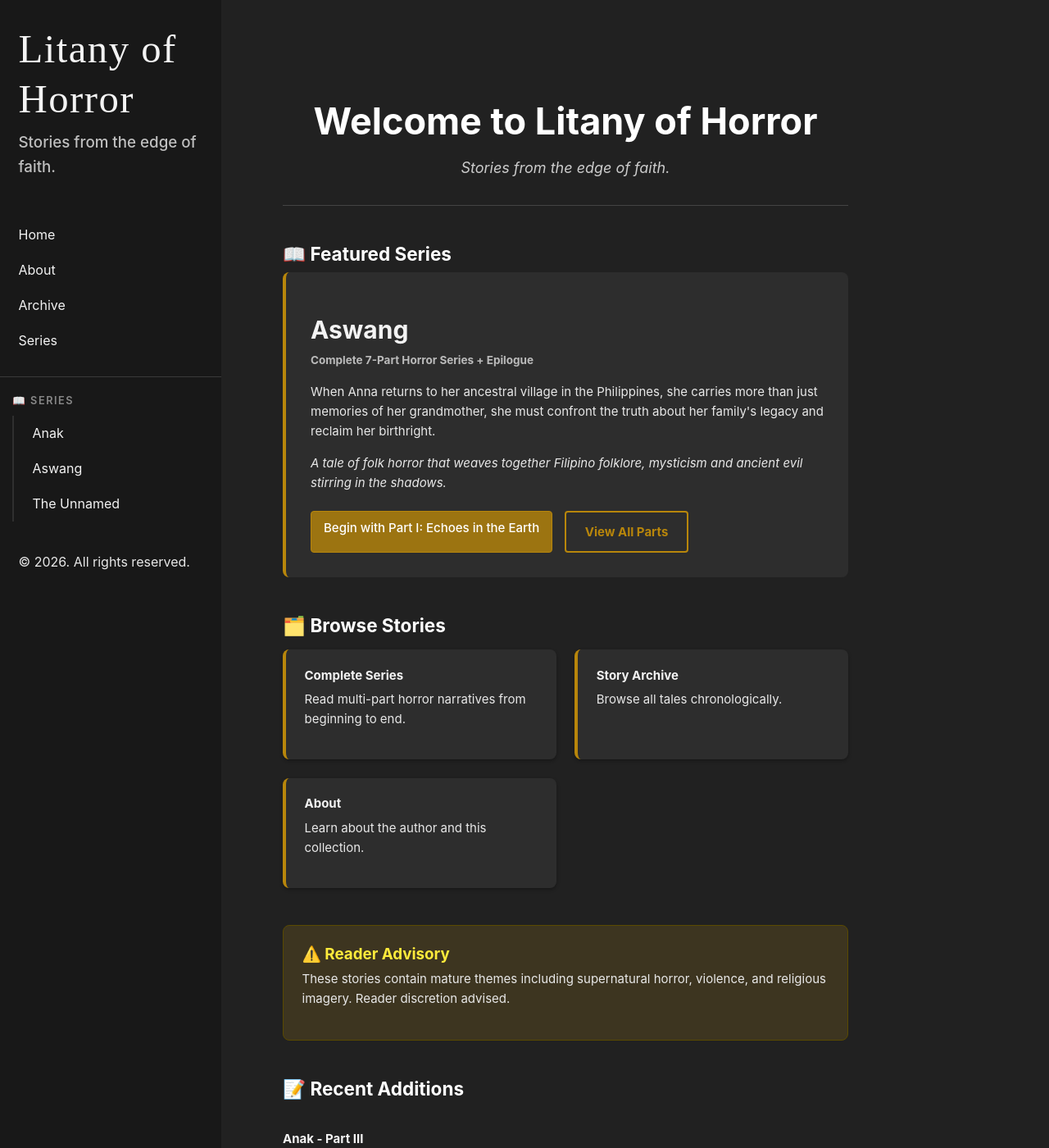
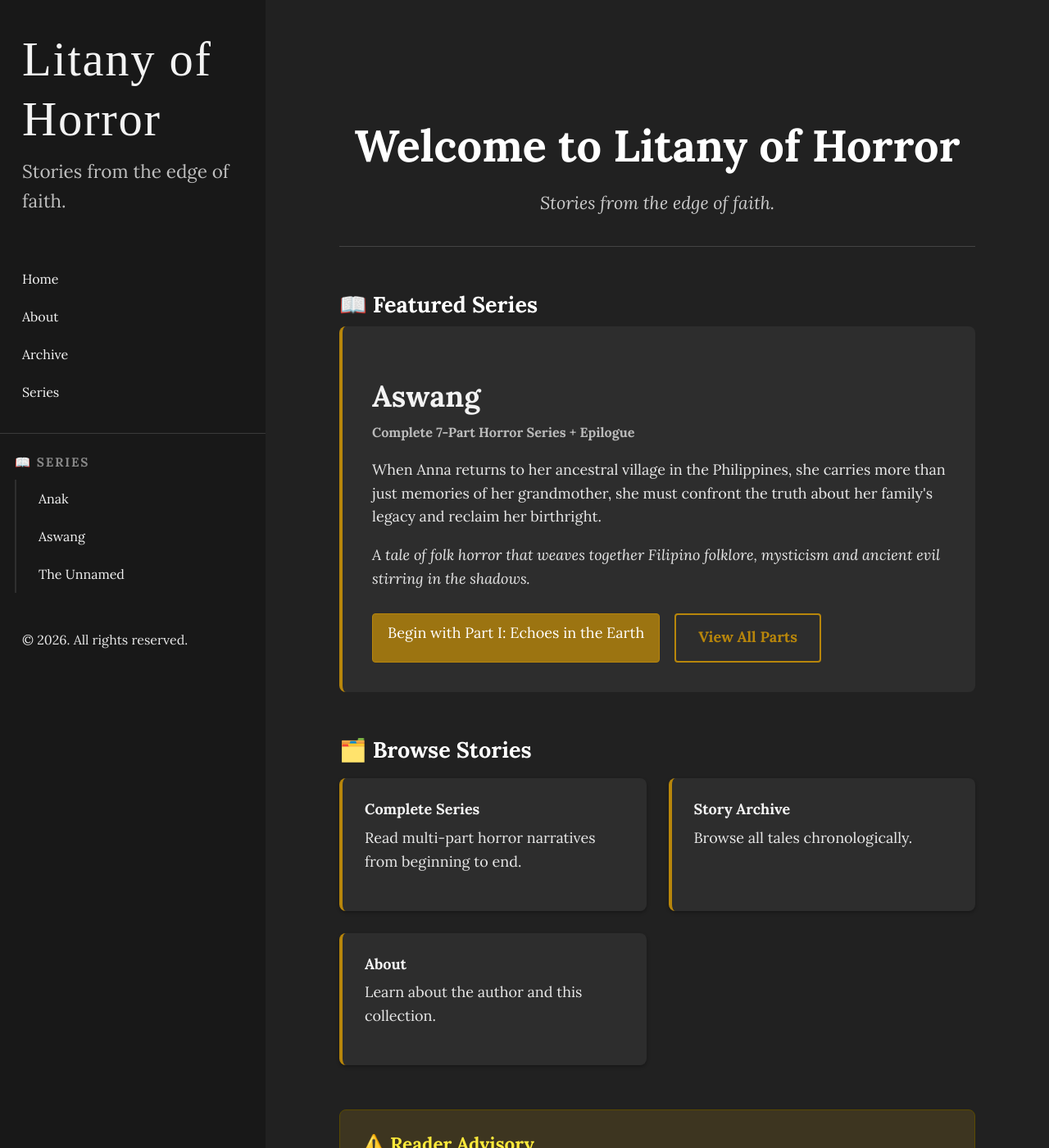
Before and after one commit to fearfulsmtry/litany-of-horror, a Jekyll site: the page built from index.html, in a window 1280 px wide and 1400 px high. Shown: the whole window at 82% size. Built offline with Jekyll 4.4.1, drawn with Linux system fonts in a browser that asks for light colours; some web fonts are replaced.

Commit message:
Switches site to Lora font and improves local testing
Adopts Lora as the primary font for a more classic look and updates related styles.
Improves local development by creating a junction for baseurl compatibility and clarifies server start instructions.
Upgrades Jekyll version and adds timezone dependencies for better compatibility.

```diff
--- a/Gemfile
+++ b/Gemfile
@@ -2,9 +2,11 @@
 # This is mainly for documentation - we run Jekyll directly
 source "https://rubygems.org"
 
-gem "jekyll", "~> 4.3.0"
+gem "jekyll", "~> 4.4.0"
 gem "logger"
 gem "csv"
 gem "base64"
+gem "tzinfo"
+gem "tzinfo-data"
 gem "jekyll-sitemap"
 gem "jekyll-feed"
--- a/_includes/head.html
+++ b/_includes/head.html
@@ -19,6 +19,7 @@
   <link rel="stylesheet" href="{{ '/public/css/syntax.css' | relative_url }}">
   <link rel="stylesheet" href="{{ '/public/css/hyde.css' | relative_url }}">
   <link rel="stylesheet" href="https://fonts.googleapis.com/css?family=UnifrakturCook:700">
+  <link rel="stylesheet" href="https://fonts.googleapis.com/css2?family=Lora:ital,wght@0,400;0,700;1,400;1,700&display=swap">
 
   <!-- Icons -->
   <link rel="apple-touch-icon-precomposed" sizes="144x144" href="{{ '/assets/images/site/logo.png' | relative_url }}">
--- a/public/css/hyde.css
+++ b/public/css/hyde.css
@@ -29,16 +29,16 @@
  */
 
 html {
-  font-family: "Inter", "Segoe UI", "Roboto", -apple-system, BlinkMacSystemFont, sans-serif;
+  font-family: "Lora", Georgia, "Times New Roman", serif;
 }
 @media (min-width: 48em) {
   html {
-    font-size: 14px;
+    font-size: 17px;
   }
 }
 @media (min-width: 58em) {
   html {
-    font-size: 15px;
+    font-size: 18px;
   }
 }
 
@@ -179,7 +179,7 @@
   width: 14rem;
   visibility: hidden;
   overflow-y: auto;
-  font-family: "Inter", "Segoe UI", "Roboto", -apple-system, BlinkMacSystemFont, sans-serif;
+  font-family: "Lora", Georgia, "Times New Roman", serif;
   font-size: .875rem; /* 15px */
   color: #f3f3f3;
   background-color: #181818;
@@ -453,7 +453,7 @@
 }
 
 .hero-title {
-  font-family: "Inter", "Segoe UI", "Roboto", -apple-system, BlinkMacSystemFont, sans-serif;
+  font-family: "Lora", Georgia, "Times New Roman", serif;
   font-size: 3rem;
   margin-bottom: 1rem;
   color: #ffffff;
@@ -481,7 +481,7 @@
 }
 
 .series-showcase h3 {
-  font-family: "Inter", "Segoe UI", "Roboto", -apple-system, BlinkMacSystemFont, sans-serif;
+  font-family: "Lora", Georgia, "Times New Roman", serif;
   font-size: 2rem;
   margin-bottom: 0.5rem;
   color: #f3f3f3;
@@ -566,7 +566,7 @@
 .nav-item h4 {
   margin-top: 0;
   margin-bottom: 0.5rem;
-  font-family: "Inter", "Segoe UI", "Roboto", -apple-system, BlinkMacSystemFont, sans-serif;
+  font-family: "Lora", Georgia, "Times New Roman", serif;
   color: #f3f3f3;
 }
 
--- a/public/css/poole.css
+++ b/public/css/poole.css
@@ -43,14 +43,14 @@
 }
 
 html {
-  font-family: "Inter", "Segoe UI", "Roboto", -apple-system, BlinkMacSystemFont, sans-serif;
-  font-size: 14px;
+  font-family: "Lora", Georgia, "Times New Roman", serif;
+  font-size: 16px;
   font-weight: 400;
   line-height: 1.6;
 }
 @media (min-width: 38em) {
   html {
-    font-size: 15px;
+    font-size: 18px;
   }
 }
 
```
Also changed, not shown: Gemfile.lock, 1 other file.
